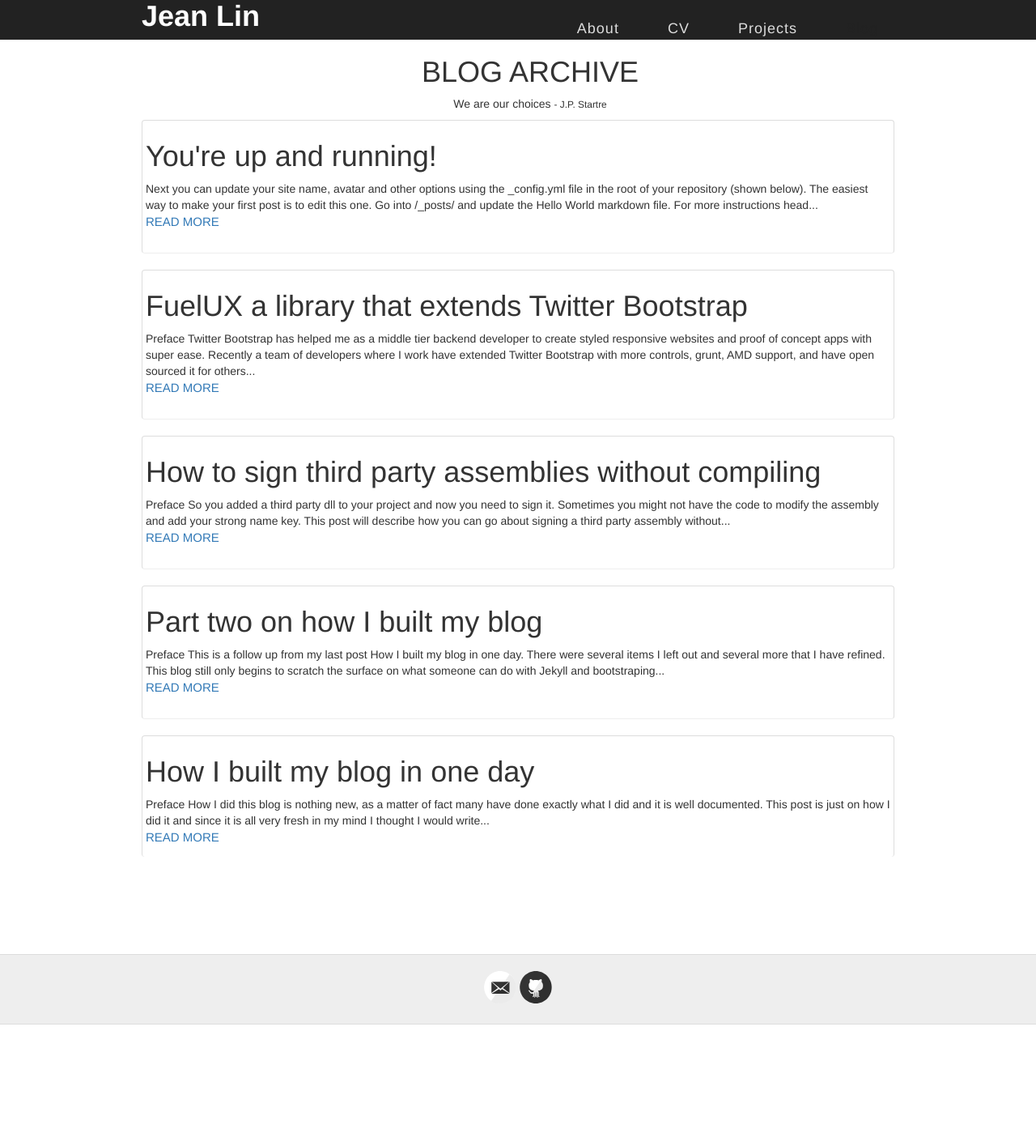
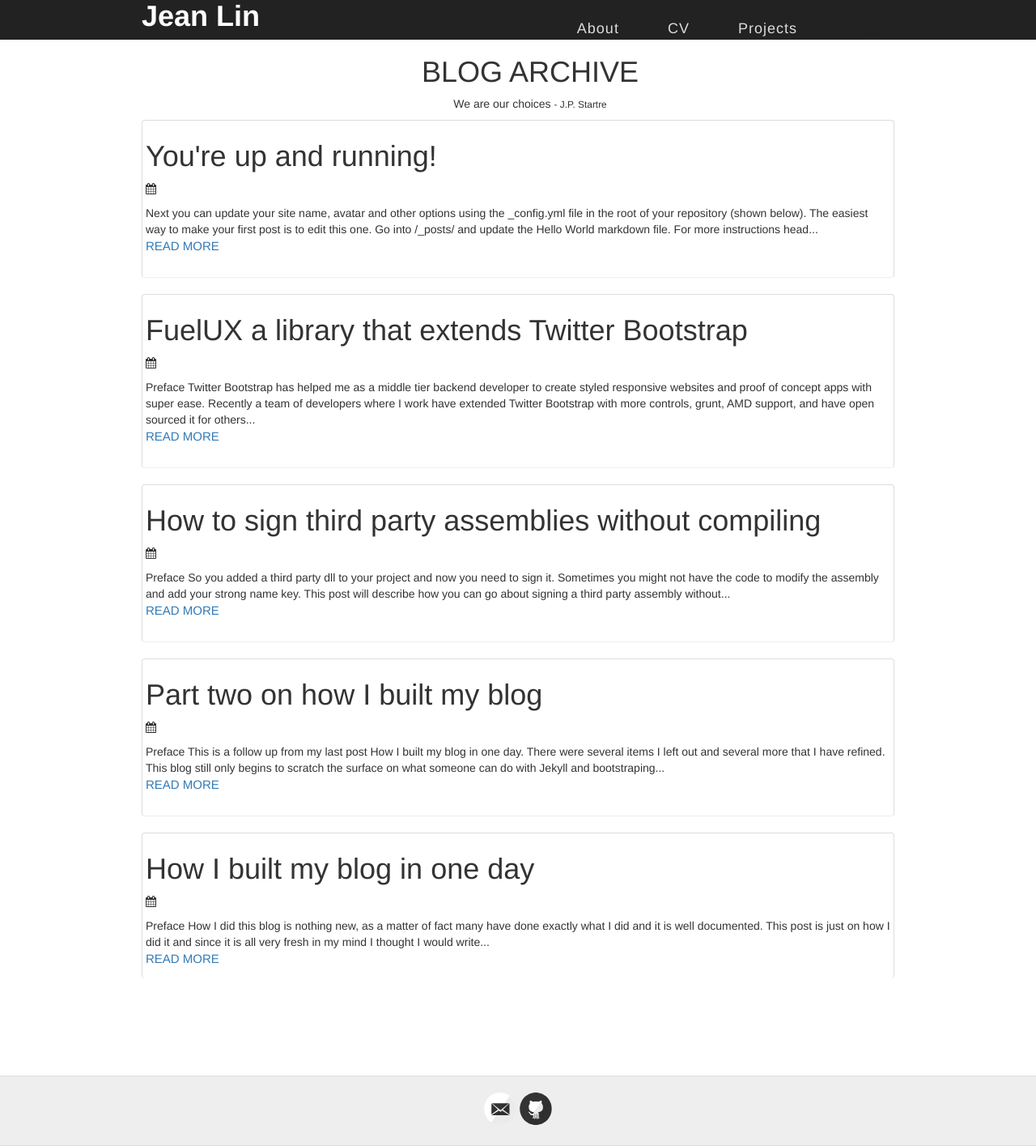
Before and after one commit to ycjeanlin/ycjeanlin_page, a Jekyll site: the page built from blog.html, in a window 1280 px wide. Shown: the whole page at 81% size. Built offline with Jekyll 4.4.1, drawn with Linux system fonts in a browser that asks for light colours; nearby versions of some CDN libraries; before the commit the page ends 1265 px from its top, so only the background shows below that.

Commit message:
add font awsome

```diff
--- a/_layouts/default.html
+++ b/_layouts/default.html
@@ -13,6 +13,7 @@
     <link rel="alternate" type="application/rss+xml" title="{{ site.name }} - {{ site.description }}" href="{{ site.baseurl }}/feed.xml" />
     <link rel="stylesheet" href="https://maxcdn.bootstrapcdn.com/bootstrap/3.3.6/css/bootstrap.min.css" />
     <link rel="stylesheet" href="{{ site.baseurl }}/stylesheets/main.css">
+    <link rel="stylesheet" href="https://maxcdn.bootstrapcdn.com/font-awesome/4.5.0/css/font-awesome.min.css">
 
     <!-- Created with Jekyll Now - http://github.com/barryclark/jekyll-now -->
   </head>
--- a/blog.html
+++ b/blog.html
@@ -13,7 +13,7 @@ layout: default
     <article class="post">
 
       <h1><a href="{{ site.baseurl }}{{ post.url }}">{{ post.title }}</a></h1>
-
+      <p><span class="fa fa-calendar"></span>{{ page.date | date: "%B %e, %Y" }}</p>
       <div class="entry">
         {{ post.content | strip_html | truncatewords:50}}
       </div>
```
